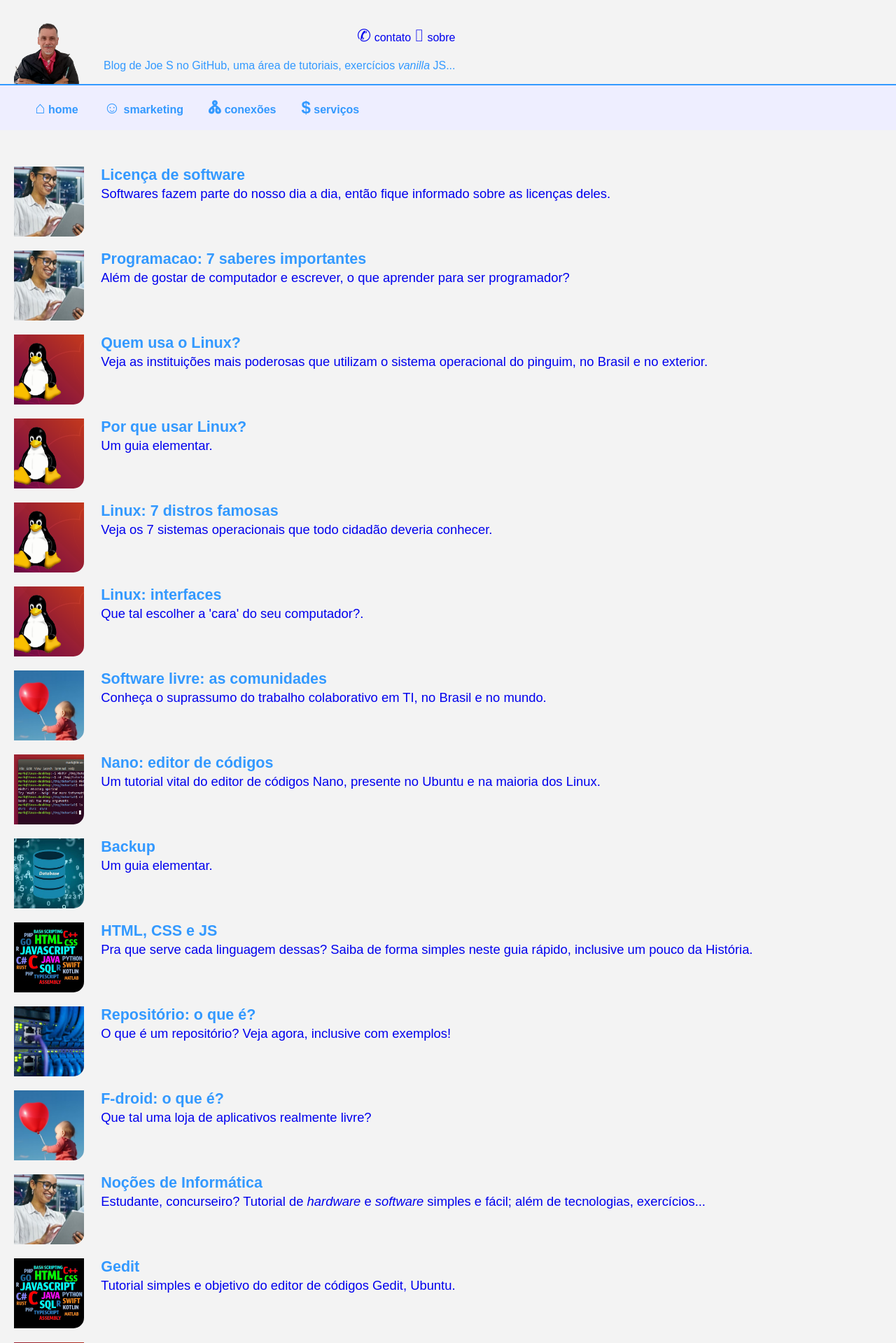
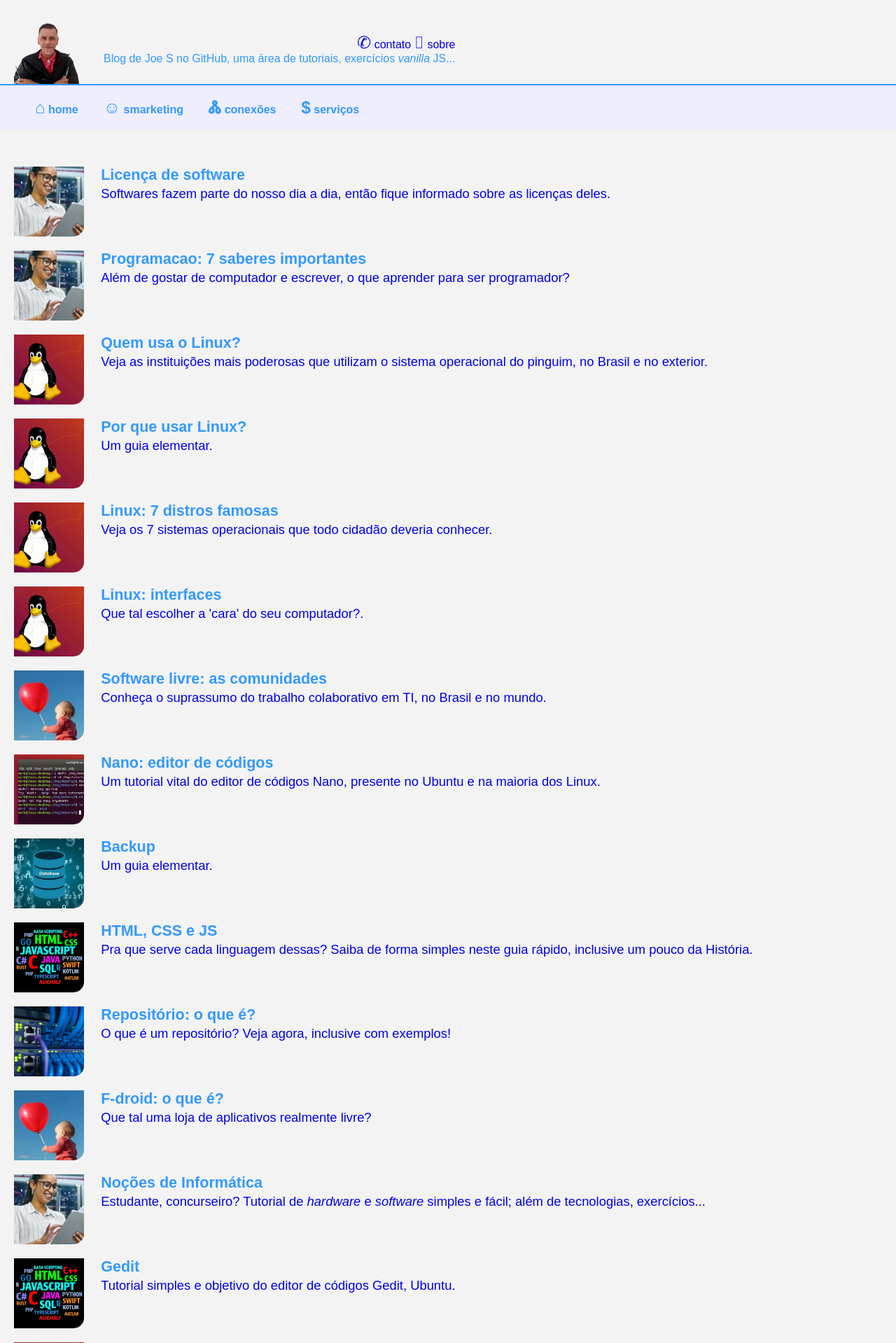
Before and after one commit to Joesynth/joesynth.github.io, a Jekyll site: the page built from index.html, in a window 1280 px wide. Shown: the top 1919 px of the page at 70% size. Built offline with Jekyll 4.4.1, drawn with Linux system fonts in a browser that asks for light colours.

Commit message:
Update style.css

```diff
--- a/css/style.css
+++ b/css/style.css
@@ -24,7 +24,6 @@
 
 #menuTop {
     text-align: right;
-    margin-bottom: 1.2em;
 }
 
 #bemVindo {
```
